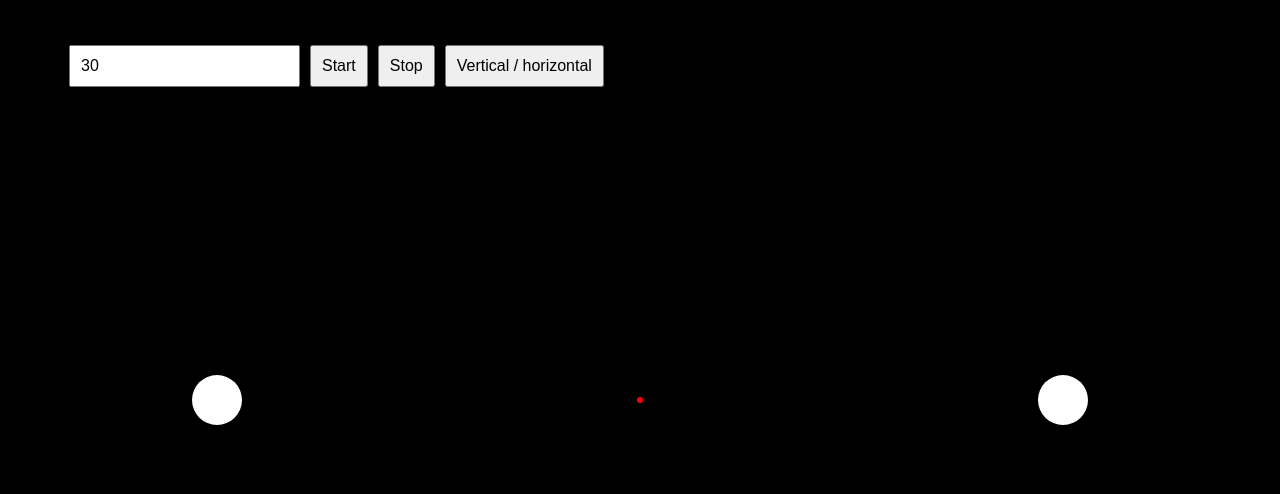
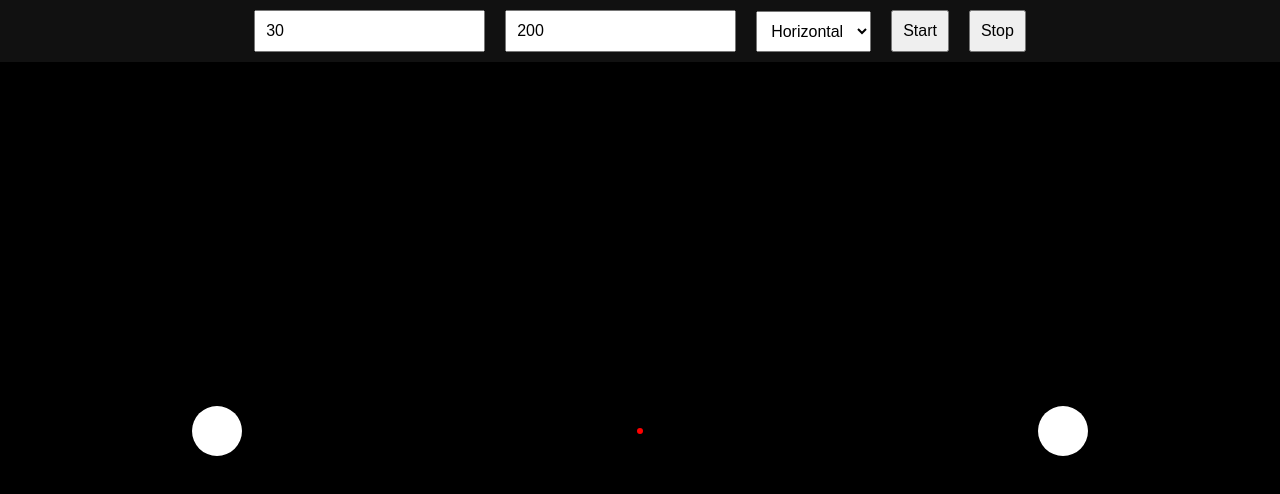
Before and after one commit to JohannesMinge/antisakkader, a plain HTML site: page index.html in a window 1280 px wide. Both pictures are taken after a click on the button "Start". Drawn offline with Linux system fonts and the light colour scheme.

Commit message:
Update index.html
Controls on top are now flexibly spaced and not hardcoded

```diff
--- a/index.html
+++ b/index.html
@@ -3,15 +3,40 @@
 <head>
     <meta charset="UTF-8" />
     <meta name="viewport" content="width=device-width, initial-scale=1.0"/>
-  <title>Blinking Dots - Toggle Layout</title>
+    <title>Blinking Dots</title>
     <style>
+        html, body {
+            margin: 0;
+            padding: 0;
+            height: 100%;
+            background-color: black;
+            color: white;
+            font-family: sans-serif;
+        }
+
         body {
+            display: flex;
+            flex-direction: column;
+        }
+
+        .controls {
+            padding: 10px 20px;
+            display: flex;
+            gap: 20px;
+            justify-content: center;
+            align-items: center;
+            flex-wrap: wrap;
+            background-color: #111;
+            box-shadow: 0 2px 5px rgba(0,0,0,0.5);
+            z-index: 1;
+        }
+
+        .canvas {
+            flex: 1;
+            position: relative;
             display: flex;
             align-items: center;
             justify-content: center;
-      height: 100vh;
-      margin: 0;
-      background-color: black;
         }
 
         .dot {
@@ -25,39 +50,27 @@
         }
 
         .horizontal #left-dot {
+            left: 15%;
             top: 50%;
-      left: 15%;
             transform: translateY(-50%);
         }
 
         .horizontal #right-dot {
+            right: 15%;
             top: 50%;
-      right: 15%;
             transform: translateY(-50%);
         }
 
-    .horizontal .cross {
-      top: calc(50% + 0px);
-      left: 50%;
-      transform: translate(-50%, -50%);
-    }
-
         .vertical #left-dot {
-      top: 5%;
+            top: 25%;
             left: 50%;
             transform: translateX(-50%);
         }
 
         .vertical #right-dot {
-      top: 90%;
+            bottom: 25%;
             left: 50%;
             transform: translateX(-50%);
-    }
-
-    .vertical .cross {
-      top: 50% + 0px;
-      left: 50%;
-      transform: translate(-50%, -50%);
         }
 
         .cross {
@@ -65,70 +78,78 @@
             height: 6px;
             background-color: red;
             position: absolute;
+            top: 50%;
+            left: 50%;
+            transform: translate(-50%, -50%);
             border-radius: 50%;
         }
 
-    .controls {
-      position: absolute;
-      top: 5%;
-      left: 5%;
-      display: flex;
-      flex-direction: row;
-      align-items: center;
-    }
-
-    button, input {
+        button, input, select {
             font-size: 16px;
-      margin: 5px;
             padding: 10px;
         }
     </style>
 </head>
-<body class="horizontal">
+<body>
     <div class="controls">
-    <input type="number" id="reps-input" placeholder="Enter repetitions" min="1" value="30">
+        <input type="number" id="reps-input" placeholder="Antall repetisjoner" value="30">
+        <input type="number" id="duration-input" placeholder="Blinking duration (ms)" value="200">
+        <select id="orientation-toggle">
+            <option value="horizontal">Horizontal</option>
+            <option value="vertical">Vertical</option>
+        </select>
         <button onclick="startBlinking()">Start</button>
         <button onclick="stopBlinking()">Stop</button>
-    <button onclick="toggleLayout()">Vertical / horizontal</button>
     </div>
-
+    <div class="canvas horizontal" id="canvas">
         <div class="dot" id="left-dot"></div>
         <div class="dot" id="right-dot"></div>
         <div class="cross"></div>
+    </div>
 
     <script>
         const leftDot = document.getElementById("left-dot");
         const rightDot = document.getElementById("right-dot");
         const repsInput = document.getElementById("reps-input");
+        const durationInput = document.getElementById("duration-input");
+        const orientationToggle = document.getElementById("orientation-toggle");
+        const canvas = document.getElementById("canvas");
+
         let interval;
         let count = 0;
         let maxReps = 50;
+        let blinkDuration = 200;
 
         function startBlinking() {
             stopBlinking();
             count = 0;
             maxReps = parseInt(repsInput.value) || 30;
+            blinkDuration = parseInt(durationInput.value) || 200;
+
+            canvas.classList.remove("horizontal", "vertical");
+            canvas.classList.add(orientationToggle.value);
+
             interval = setInterval(() => {
                 if (count >= maxReps) {
                     stopBlinking();
                     return;
                 }
+
                 const blinkLeft = Math.random() < 0.5;
                 const dot = blinkLeft ? leftDot : rightDot;
+
                 dot.style.opacity = 0;
-        setTimeout(() => dot.style.opacity = 1, 200);
+                setTimeout(() => {
+                    dot.style.opacity = 1;
+                }, blinkDuration);
+
                 count++;
-      }, 1250);
+            }, blinkDuration + 1000);
         }
 
         function stopBlinking() {
             clearInterval(interval);
         }
-
-    function toggleLayout() {
-      document.body.classList.toggle("horizontal");
-      document.body.classList.toggle("vertical");
-    }
     </script>
 </body>
 </html>
```
Lines whose indentation alone changed are shown as unchanged.
